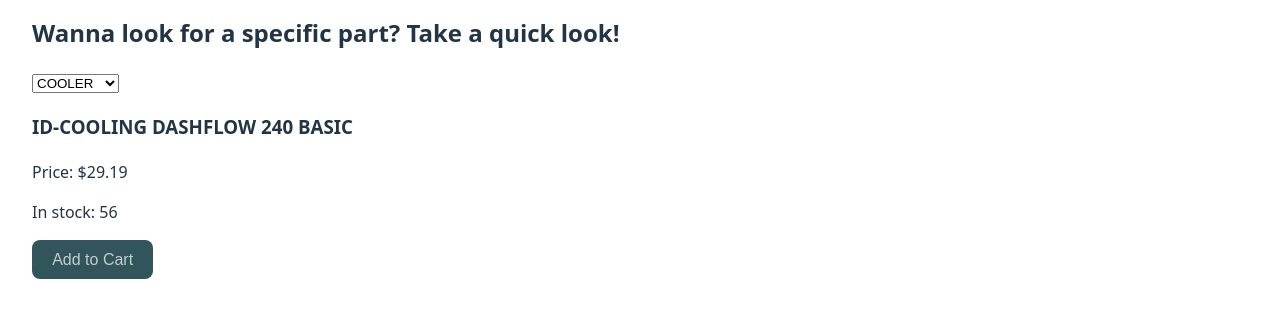
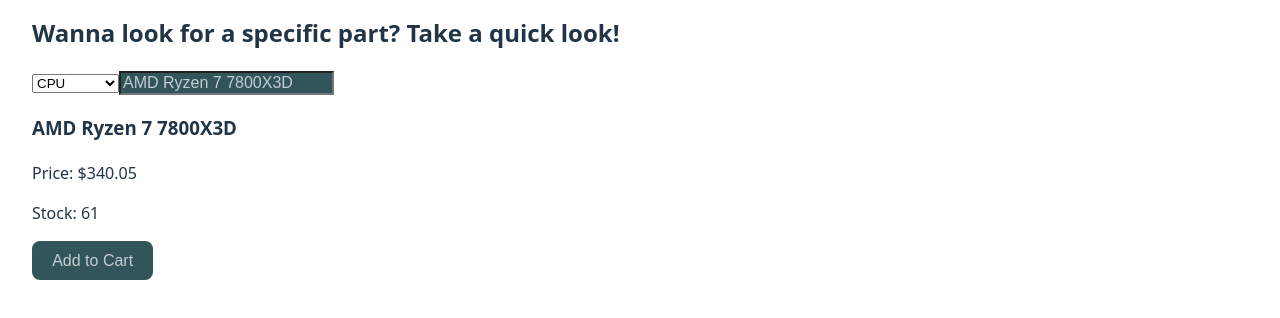
Before and after one commit to D-Villanueva204/Web-Store-Project, a React (Vite) app in the folder web-store-project/: page / in a window 1280 px wide. Shown: the part 472-790 px from the top of the page. Built offline with nearby package versions, Linux system fonts and the light colour scheme.

Commit message:
Main Page change. Added seach bar.

```diff
--- a/web-store-project/src/components/web-store/buyButton.tsx
+++ b/web-store-project/src/components/web-store/buyButton.tsx
@@ -1,4 +1,4 @@
-import type {Part} from "./parts/general/PartTypes";
+import type { Part } from "./parts/general/PartTypes";
 
 function BuyButton({ addItemToCart, productName, price }: { addItemToCart: (item: Part) => void, productName: string, price: number }) {
     const newPart: Part = {
--- a/web-store-project/src/components/web-store/parts/general/generalSelector.tsx
+++ b/web-store-project/src/components/web-store/parts/general/generalSelector.tsx
@@ -1,7 +1,6 @@
-import PartTypes from "./PartTypes";
 import BuyButton from "../../buyButton";
 
-function GeneralSelector({ name, partType, addItemToCart }: { name: string; partType: typeof PartTypes[keyof typeof PartTypes], addItemToCart: (item: string) => void }) {
+function GeneralSelector({ name, partType, addItemToCart }: { name: string; partType: typeof PartTypes[typeof PartTypes], addItemToCart: (item: string) => void }) {
     let retrievedPart = null;
     let partName = "Not Found";
     let price = "0.00";
--- a/web-store-project/src/pages/main-page.tsx
+++ b/web-store-project/src/pages/main-page.tsx
@@ -1,13 +1,16 @@
-import GeneralTypeGenerator from "../components/web-store/parts/general/generalTypeGenerator";
 import GeneralSelector from "../components/web-store/parts/general/generalSelector";
 import PartTypes from "../components/web-store/parts/general/PartTypes";
 import { useState } from "react";
 import type { Part } from "../components/web-store/parts/general/PartTypes";
 
 function MainPage({ addItemToCart }: { addItemToCart: (item: Part) => void }) {
+    const [selectedPartType, setSelectedPartType] = useState("CPU");
+    const [searchTerm, setSearchTerm] = useState("AMD Ryzen 7 7800X3D");
+    const partTypeOptions = ["CASE", "COOLER", "CPU", "GPU", "MOBO", "PSU", "RAM", "STORAGE", "OS"];
 
-    const [selectedPartType, setSelectedPartType] = useState("COOLER");
-    const partTypeOptions = ["GPU", "CPU", "COOLER", "MOBO", "PSU", "RAM", "STORAGE"];
+    function searchForPart(e: React.FormEvent) {
+        e.preventDefault();
+    }
 
     return (
         <div>
@@ -19,9 +22,10 @@
                 <h2>
                     Wanna look for a specific part? Take a quick look!
                 </h2>
+                <form onSubmit={searchForPart}>
                     <select
                         value={selectedPartType}
-                    onChange={e => setSelectedPartType(e.target.value)}
+                        onChange={(e) => setSelectedPartType(e.target.value)}
                     >
                         {partTypeOptions.map(type => (
                             <option key={type} value={type}>
@@ -29,7 +33,19 @@
                             </option>
                         ))}
                     </select>
-                <GeneralTypeGenerator partType={PartTypes[selectedPartType]} addItemToCart={addItemToCart} />
+                    <input
+                        type="text"
+                        id="search-bar"
+                        placeholder="Search"
+                        value={searchTerm}
+                        onChange={(e) => setSearchTerm(e.target.value)}
+                    />
+                </form>
+                <GeneralSelector
+                    name={searchTerm}
+                    partType={PartTypes[selectedPartType]}
+                    addItemToCart={addItemToCart}
+                />
             </div>
         </div>
     )
```
Lines whose indentation alone changed are shown as unchanged.
